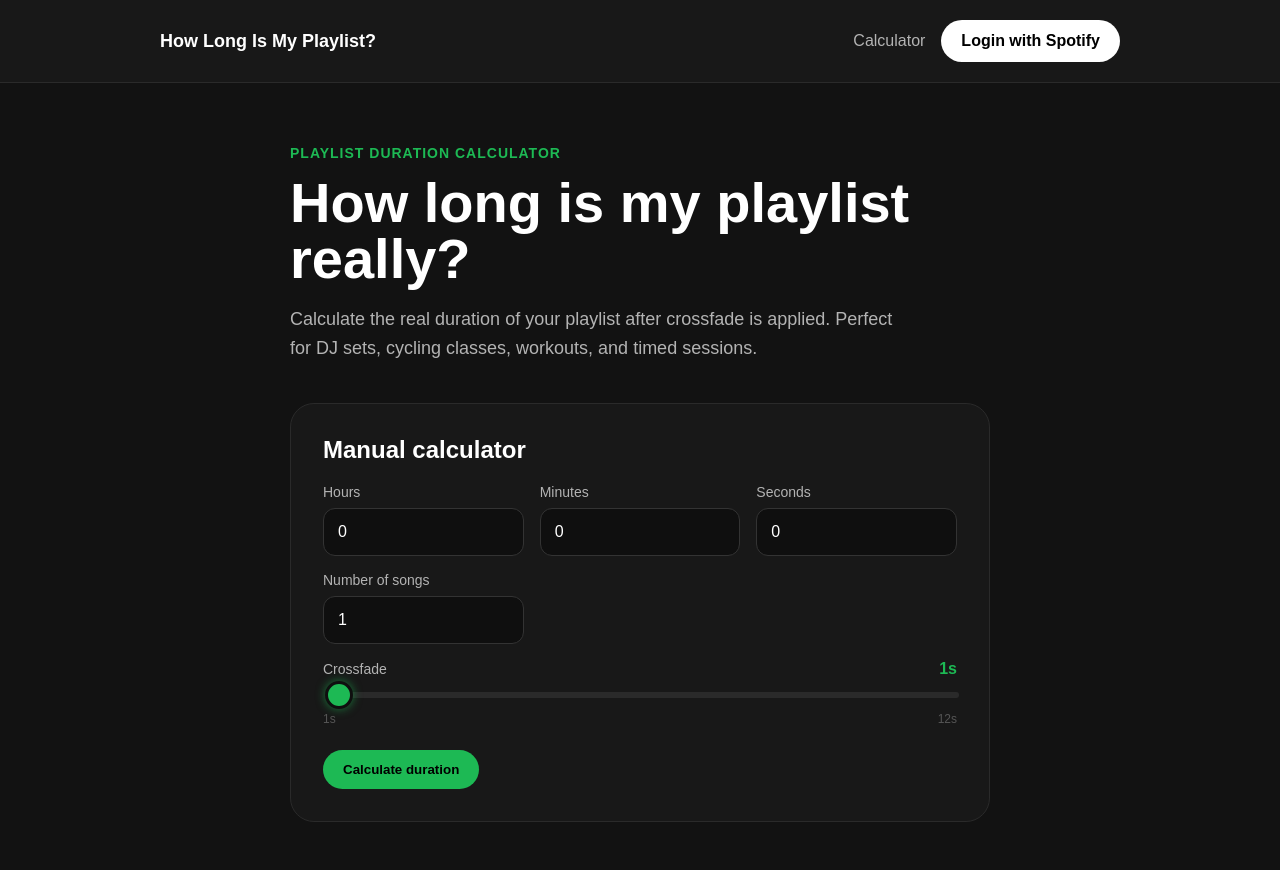
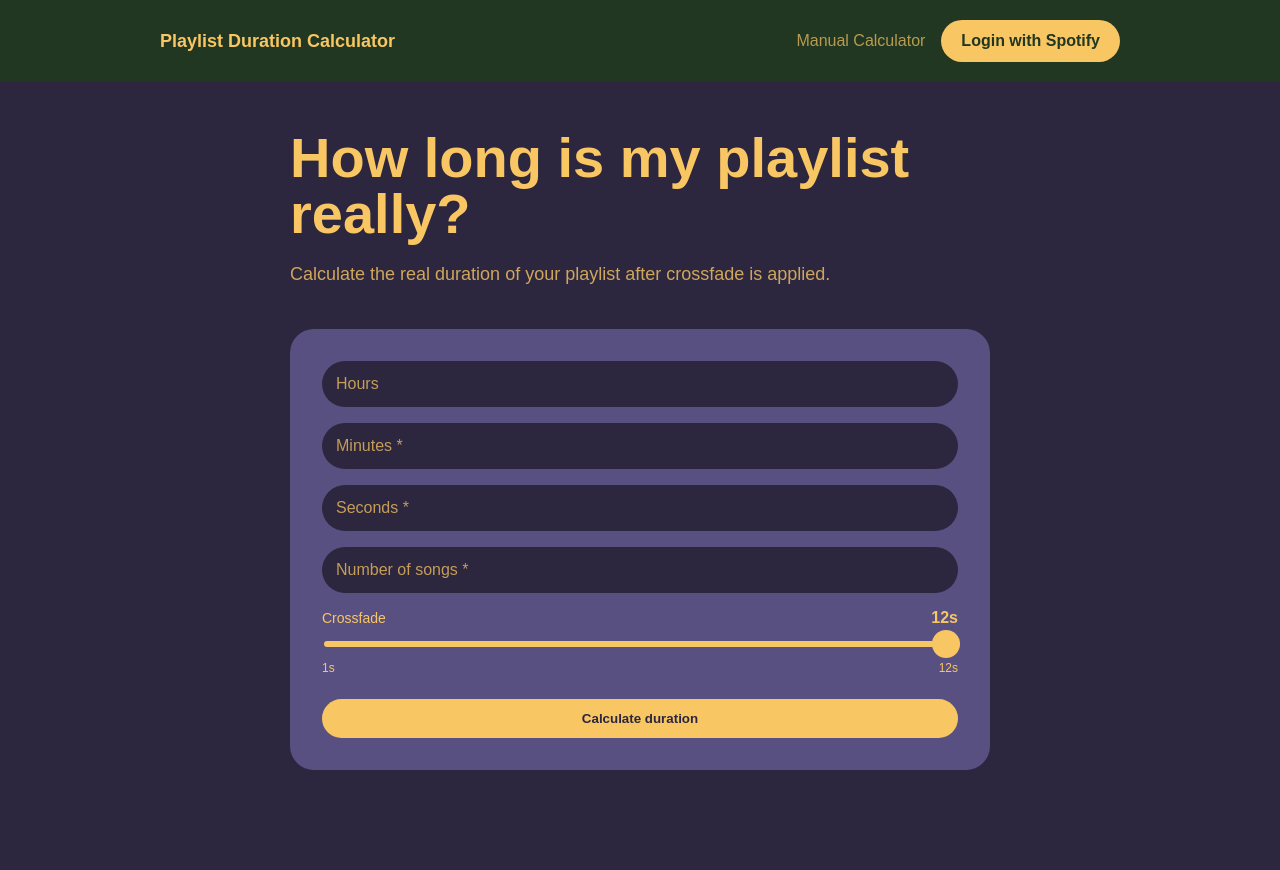
Before and after one commit to Mangonando/how-long-is-my-playlist, a Django app: page / in a window 1280 px wide. After the commit the page ends 770 px from the top, so only its background shows below. Run offline with Django 4.2, Linux system fonts and the light colour scheme.

Commit message:
Improve ui, add styling, create color palette

```diff
--- /dev/null
+++ b/playlists/static/playlists/colors.css
@@ -0,0 +1,7 @@
+:root {
+    --saffron: #f8c662;
+    --ultra-violet: #595082;
+    --dark-purple: #2c263f;
+    --hunter-green: #41644a;
+    --dark-green: #213722;
+}
--- a/playlists/static/playlists/styles.css
+++ b/playlists/static/playlists/styles.css
@@ -5,8 +5,8 @@
 body {
     margin: 0;
     font-family: Arial, Helvetica, sans-serif;
-    background: #121212;
-    color: #ffffff;
+    background: var(--dark-purple);
+    color: var(--saffron);
     display: flex;
     flex-direction: column;
     align-items: center;
@@ -14,8 +14,7 @@ body {
 
 .site-header {
     width: 100%;
-    border-bottom: 1px solid #2a2a2a;
-    background: #181818;
+    background: var(--dark-green);
 }
 
 .navbar {
@@ -28,7 +27,7 @@ body {
 }
 
 .logo {
-    color: #ffffff;
+    color: var(--saffron);
     text-decoration: none;
     font-weight: 700;
     font-size: 18px;
@@ -41,12 +40,13 @@ body {
 }
 
 .nav-link {
-    color: #b3b3b3;
+    color: var(--saffron);
     text-decoration: none;
+    opacity: 0.7;
 }
 
 .nav-link:hover {
-    color: #ffffff;
+    opacity: 1;
 }
 
 .page {
@@ -62,7 +62,7 @@ body {
 }
 
 .eyebrow {
-    color: #1db954;
+    color: var(--saffron);
     text-transform: uppercase;
     font-size: 14px;
     font-weight: 700;
@@ -74,11 +74,13 @@ body {
     margin: 0;
     font-size: 56px;
     line-height: 1;
+    color: var(--saffron);
 }
 
 .hero-text {
     max-width: 620px;
-    color: #b3b3b3;
+    color: var(--saffron);
+    opacity: 0.8;
     font-size: 18px;
     line-height: 1.6;
 }
@@ -86,13 +88,13 @@ body {
 .calculator-card {
     max-width: 700px;
     padding: 32px;
-    border: 1px solid #2a2a2a;
     border-radius: 24px;
-    background: #181818;
+    background: var(--ultra-violet);
 }
 
 .calculator-card h2 {
     margin-top: 0;
+    color: var(--saffron);
 }
 
 .calculator-form {
@@ -103,7 +105,7 @@ body {
 
 .form-grid {
     display: grid;
-    grid-template-columns: repeat(3, 1fr);
+    grid-template-columns: 1fr;
     gap: 16px;
 }
 
@@ -114,23 +116,38 @@ body {
 }
 
 label {
-    color: #b3b3b3;
+    color: var(--saffron);
     font-size: 14px;
 }
 
 input[type="number"] {
     width: 100%;
     padding: 14px;
-    border: 1px solid #333333;
-    border-radius: 12px;
-    background: #0f0f0f;
-    color: #ffffff;
+    border: none;
+    border-radius: 999px;
+    background: var(--dark-purple);
+    color: var(--saffron);
     font-size: 16px;
 }
 
 input[type="number"]:focus {
-    outline: 2px solid #1db954;
-    border-color: #1db954;
+    outline: none;
+}
+
+input[type="number"]::placeholder {
+    color: var(--saffron);
+    opacity: 0.75;
+}
+
+input[type="number"]::-webkit-inner-spin-button,
+input[type="number"]::-webkit-outer-spin-button {
+    -webkit-appearance: none;
+    margin: 0;
+}
+
+input[type="number"] {
+    -moz-appearance: textfield;
+    appearance: textfield;
 }
 
 .crossfade-group {
@@ -147,7 +164,7 @@ input[type="number"]:focus {
 }
 
 .crossfade-value {
-    color: #1db954;
+    color: var(--saffron);
     font-weight: 700;
     font-size: 16px;
     font-variant-numeric: tabular-nums;
@@ -156,7 +173,7 @@ input[type="number"]:focus {
 .crossfade-ticks {
     display: flex;
     justify-content: space-between;
-    color: #555555;
+    color: var(--saffron);
     font-size: 12px;
 }
 
@@ -166,7 +183,7 @@ input[type="range"] {
     width: 100%;
     height: 6px;
     border-radius: 3px;
-    background: linear-gradient(to right, #1db954 var(--progress, 0%), #2a2a2a var(--progress, 0%));
+    background: linear-gradient(to right, var(--saffron) var(--progress, 0%), var(--dark-purple) var(--progress, 0%));
     cursor: pointer;
     border: none;
     padding: 0;
@@ -178,26 +195,20 @@ input[type="range"]::-webkit-slider-thumb {
     width: 28px;
     height: 28px;
     border-radius: 50%;
-    background: #1db954;
+    background: var(--saffron);
     cursor: grab;
-    border: 3px solid #0f0f0f;
-    box-shadow: 0 0 10px rgba(29, 185, 84, 0.6);
-    transition: box-shadow 0.15s ease;
 }
 
 input[type="range"]::-webkit-slider-thumb:active {
     cursor: grabbing;
-    box-shadow: 0 0 20px rgba(29, 185, 84, 0.9);
 }
 
 input[type="range"]::-moz-range-thumb {
     width: 28px;
     height: 28px;
     border-radius: 50%;
-    background: #1db954;
+    background: var(--saffron);
     cursor: grab;
-    border: 3px solid #0f0f0f;
-    box-shadow: 0 0 10px rgba(29, 185, 84, 0.6);
 }
 
 .button {
@@ -211,26 +222,31 @@ input[type="range"]::-moz-range-thumb {
 }
 
 .button-primary {
-    align-self: flex-start;
-    background: #1db954;
-    color: #000000;
+    width: 100%;
+    text-align: center;
+    background: var(--saffron);
+    color: var(--dark-purple);
 }
 
 .button-primary:hover {
-    background: #1ed760;
+    opacity: 0.85;
 }
 
 .button-secondary {
-    background: #ffffff;
-    color: #000000;
+    background: var(--saffron);
+    color: var(--dark-green);
+}
+
+.button-secondary:hover {
+    opacity: 0.85;
 }
 
 .result-card {
     margin-top: 32px;
     padding: 24px;
     border-radius: 18px;
-    background: #1db954;
-    color: #000000;
+    background: var(--ultra-violet);
+    color: var(--saffron);
 }
 
 .result-card p {
--- a/playlists/templates/playlists/base.html
+++ b/playlists/templates/playlists/base.html
@@ -6,15 +6,16 @@
     <meta charset="UTF-8">
     <meta name="viewport" content="width=device-width, initial-scale=1.0">
     <title>{% block title %}How Long Is My Playlist?{% endblock %}</title>
+    <link rel="stylesheet" href="{% static 'playlists/colors.css' %}">
     <link rel="stylesheet" href="{% static 'playlists/styles.css' %}">
 </head>
 <body>
     <header class="site-header">
         <nav class="navbar">
-            <a class="logo" href="{% url 'calculator' %}">How Long Is My Playlist?</a>
+            <a class="logo" href="{% url 'calculator' %}">Playlist Duration Calculator</a>
 
             <div class="nav-actions">
-                <a class="nav-link" href="{% url 'calculator' %}">Calculator</a>
+                <a class="nav-link" href="{% url 'calculator' %}">Manual Calculator</a>
                 <a class="button button-secondary" href="#">Login with Spotify</a>
             </div>
         </nav>
--- a/playlists/templates/playlists/calculator.html
+++ b/playlists/templates/playlists/calculator.html
@@ -5,42 +5,33 @@
 {% block content %}
 <section class="hero">
     <div class="hero-content">
-        <p class="eyebrow">Playlist duration calculator</p>
-
         <h1>How long is my playlist really?</h1>
 
         <p class="hero-text">
             Calculate the real duration of your playlist after crossfade is applied.
-            Perfect for DJ sets, cycling classes, workouts, and timed sessions.
         </p>
     </div>
 </section>
 
 <section class="calculator-card">
-    <h2>Manual calculator</h2>
-
     <form method="post" class="calculator-form">
         {% csrf_token %}
 
         <div class="form-grid">
             <div class="form-group">
-                <label for="hours">Hours</label>
-                <input type="number" id="hours" name="hours" min="0" value="{{ form_data.hours }}">
+                <input type="number" id="hours" name="hours" min="0" placeholder="Hours" value="{{ form_data.hours|default:'' }}">
             </div>
 
             <div class="form-group">
-                <label for="minutes">Minutes</label>
-                <input type="number" id="minutes" name="minutes" min="0" value="{{ form_data.minutes }}">
+                <input type="number" id="minutes" name="minutes" min="0" placeholder="Minutes *" value="{{ form_data.minutes|default:'' }}" required>
             </div>
 
             <div class="form-group">
-                <label for="seconds">Seconds</label>
-                <input type="number" id="seconds" name="seconds" min="0" value="{{ form_data.seconds }}">
+                <input type="number" id="seconds" name="seconds" min="0" placeholder="Seconds *" value="{{ form_data.seconds|default:'' }}" required>
             </div>
 
             <div class="form-group">
-                <label for="song_count">Number of songs</label>
-                <input type="number" id="song_count" name="song_count" min="1" value="{{ form_data.song_count }}">
+                <input type="number" id="song_count" name="song_count" min="1" placeholder="Number of songs *" value="{{ form_data.song_count|default:'' }}" required>
             </div>
 
             <div class="form-group crossfade-group">
@@ -80,5 +71,14 @@
 
     slider.addEventListener('input', updateSlider);
     updateSlider();
+
+    const allowedKeys = ['Backspace', 'Delete', 'ArrowLeft', 'ArrowRight', 'Tab'];
+    document.querySelectorAll('input[type="number"]').forEach(input => {
+        input.addEventListener('keydown', function(e) {
+            if (!allowedKeys.includes(e.key) && !/^[0-9]$/.test(e.key)) {
+                e.preventDefault();
+            }
+        });
+    });
 </script>
 {% endblock %}
--- a/playlists/views.py
+++ b/playlists/views.py
@@ -11,20 +11,20 @@ def calculator(request):
     result = None
 
     form_data = {
-        "hours": 0,
-        "minutes": 0,
-        "seconds": 0,
-        "song_count": 1,
-        "crossfade_seconds": 0,
+        "hours": "",
+        "minutes": "",
+        "seconds": "",
+        "song_count": "",
+        "crossfade_seconds": 12,
     }
 
     if request.method == "POST":
         form_data = {
-            "hours": int(request.POST.get("hours", 0)),
-            "minutes": int(request.POST.get("minutes", 0)),
-            "seconds": int(request.POST.get("seconds", 0)),
-            "song_count": int(request.POST.get("song_count", 1)),
-            "crossfade_seconds": int(request.POST.get("crossfade_seconds", 0)),
+            "hours": int(request.POST.get("hours", "") or 0),
+            "minutes": int(request.POST.get("minutes", "") or 0),
+            "seconds": int(request.POST.get("seconds", "") or 0),
+            "song_count": int(request.POST.get("song_count", "") or 1),
+            "crossfade_seconds": int(request.POST.get("crossfade_seconds", 1)),
         }
 
         total_seconds = calculate_total_seconds(
```
